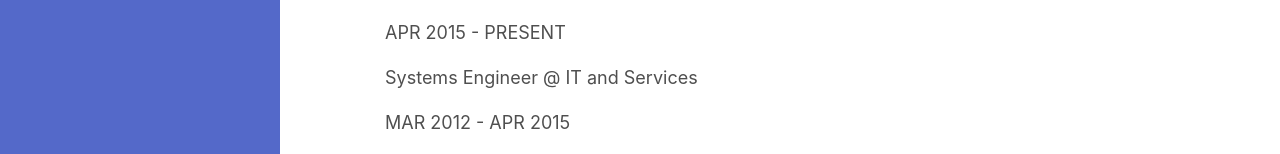
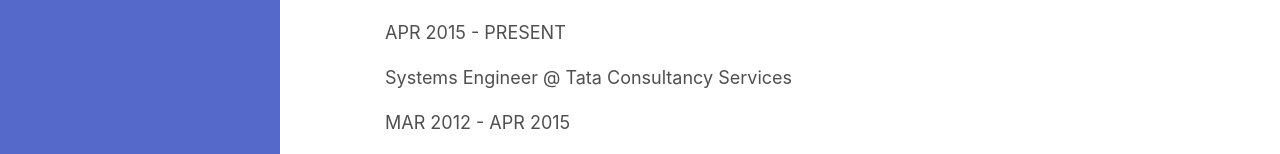
Before and after one commit to bharatmicrosystems/gauravdevops.com, a plain HTML site: page about.html in a window 1280 px wide. Shown: the part 608-762 px from the top of the page. Drawn offline with Linux system fonts and the light colour scheme.

Commit message:
Updated with all blogs

```diff
--- a/about.html
+++ b/about.html
@@ -78,7 +78,7 @@
 				<h5 class="mt-5">My Skills and Experiences</h5>
 				<p>DevOps Consultant @ Capgemini</p>
 				<p>APR 2015 - PRESENT</p>
-				<p>Systems Engineer @ IT and Services</p>
+				<p>Systems Engineer @ Tata Consultancy Services</p>
 				<p>MAR 2012 - APR 2015</p>
 		    </div>
 	    </article><!--//about-section-->
```
